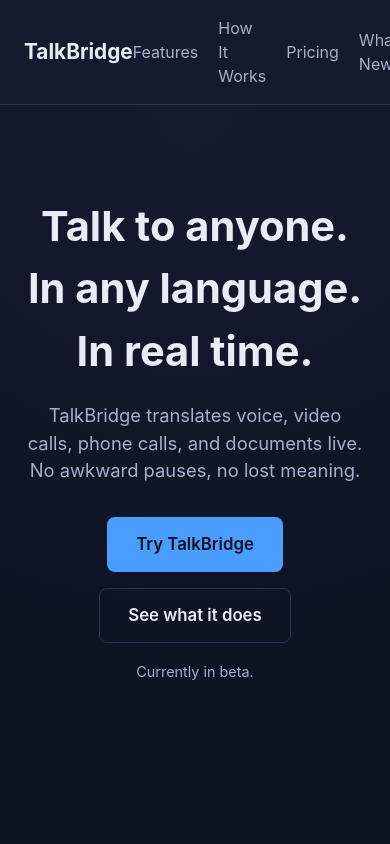
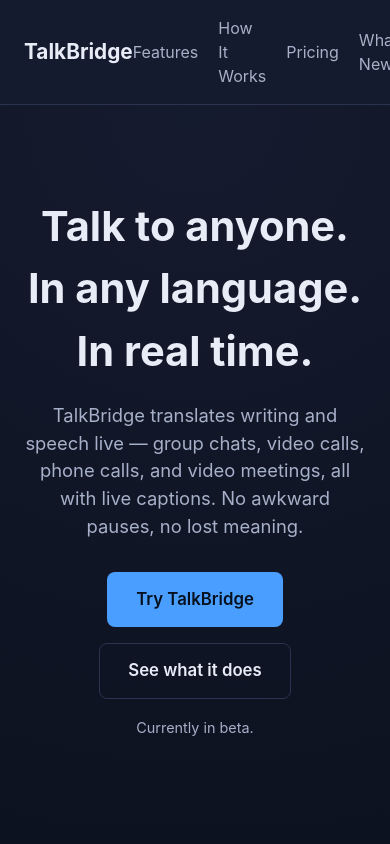
Before and after one commit to geem721/talkbridge-www, a React (Vite) app: page / in a window 390 px wide. Shown: the top 844 px of the page. Built offline with nearby package versions, Linux system fonts and the light colour scheme.

Commit message:
Update hero copy to cover group chat, phone/video calls w/cc, and meetings

```diff
--- a/src/components/Hero.jsx
+++ b/src/components/Hero.jsx
@@ -4,8 +4,7 @@
       <div className="container hero-inner">
         <h1>Talk to anyone. In any language. In real time.</h1>
         <p className="hero-sub">
-          TalkBridge translates voice, video calls, phone calls, and documents live.
-          No awkward pauses, no lost meaning.
+          TalkBridge translates writing and speech live — group chats, video calls, phone calls, and video meetings, all with live captions. No awkward pauses, no lost meaning.
         </p>
         <div className="hero-cta">
           <a className="btn btn-primary btn-lg" href="https://app.talk-bridge.org">Try TalkBridge</a>
```
